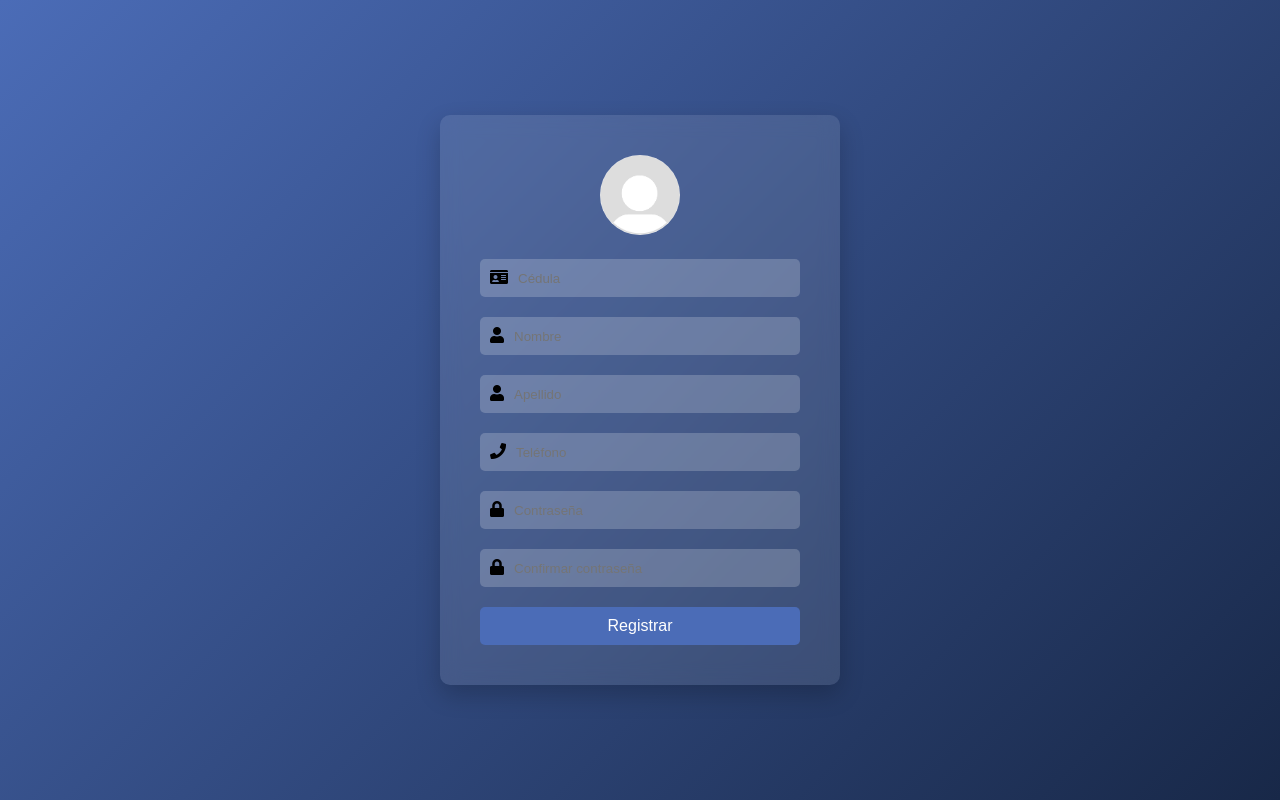
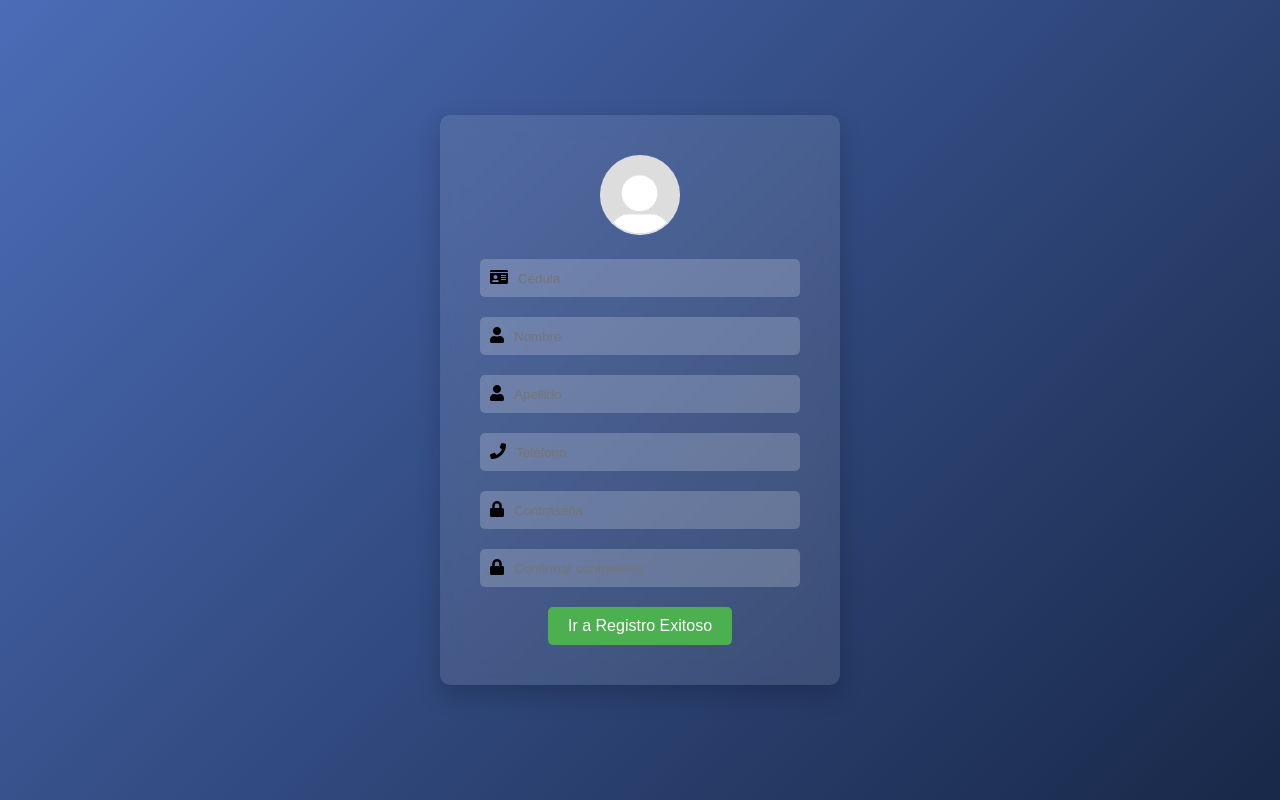
Before and after one commit to DavidL050/Clase-Vercel, a plain HTML site: page register.html in a window 1280 px wide. Drawn offline with Linux system fonts and the light colour scheme.

Commit message:
Se agrego ok

```diff
--- a/CSS/styles.css
+++ b/CSS/styles.css
@@ -189,3 +189,17 @@ body {
 .forgot-password:hover {
     text-decoration: underline;
 }
+.redirect-btn {
+    display: inline-block;
+    padding: 10px 20px;
+    background-color: #4CAF50; /* Color de fondo */
+    color: white; /* Color del texto */
+    text-align: center;
+    text-decoration: none; /* Sin subrayado */
+    border-radius: 5px; /* Bordes redondeados */
+    transition: background-color 0.3s; /* Transición suave */
+}
+
+.redirect-btn:hover {
+    background-color: #45a049; /* Color de fondo al pasar el mouse */
+}
--- a/register.html
+++ b/register.html
@@ -38,7 +38,7 @@
                 <label for="confirm-password"><i class="fas fa-lock"></i></label>
                 <input type="password" id="confirm-password" placeholder="Confirmar contraseña">
             </div>
-            <button type="submit" class="register-btn">Registrar</button>
+            <a href="ok.html" class="redirect-btn">Ir a Registro Exitoso</a>
         </form>
     </div>
 </body>
```
Also changed, not shown: ok.html (+1 -3 lines).
